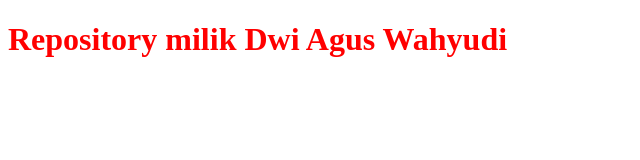
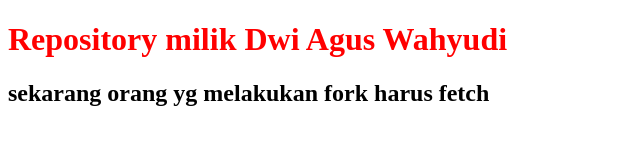
Before and after one commit to DwiAgusWahyudi/dwirepo, a plain HTML site: page index.html in a window 1280 px wide. Shown: the whole page, without its empty margins (0-640 px from the left). Drawn offline with Linux system fonts and the light colour scheme.

Commit message:
menambah baris baru

```diff
--- a/index.html
+++ b/index.html
@@ -8,5 +8,6 @@
 </head>
 <body>
     <h1 style="color: red;" >Repository milik Dwi Agus Wahyudi</h1>
+    <h2>sekarang orang yg melakukan fork harus fetch</h2>
 </body>
 </html>
```
